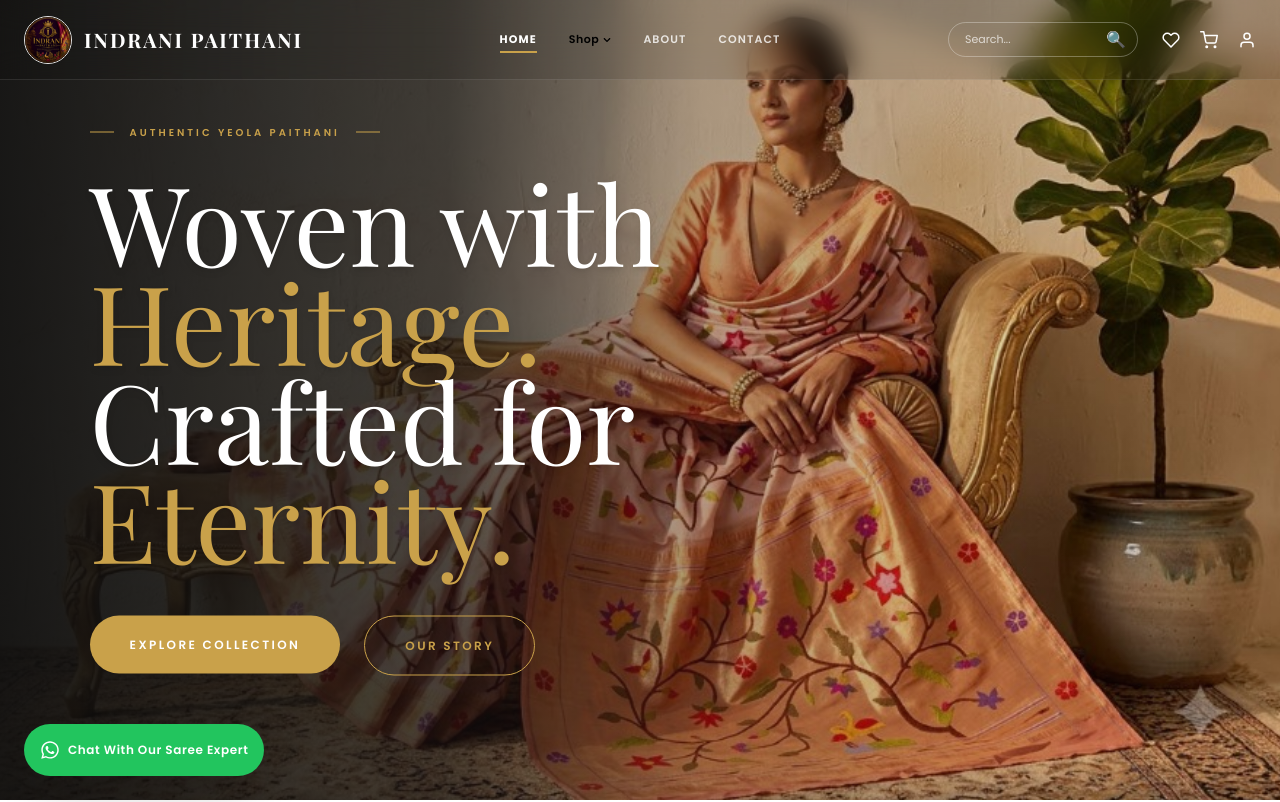
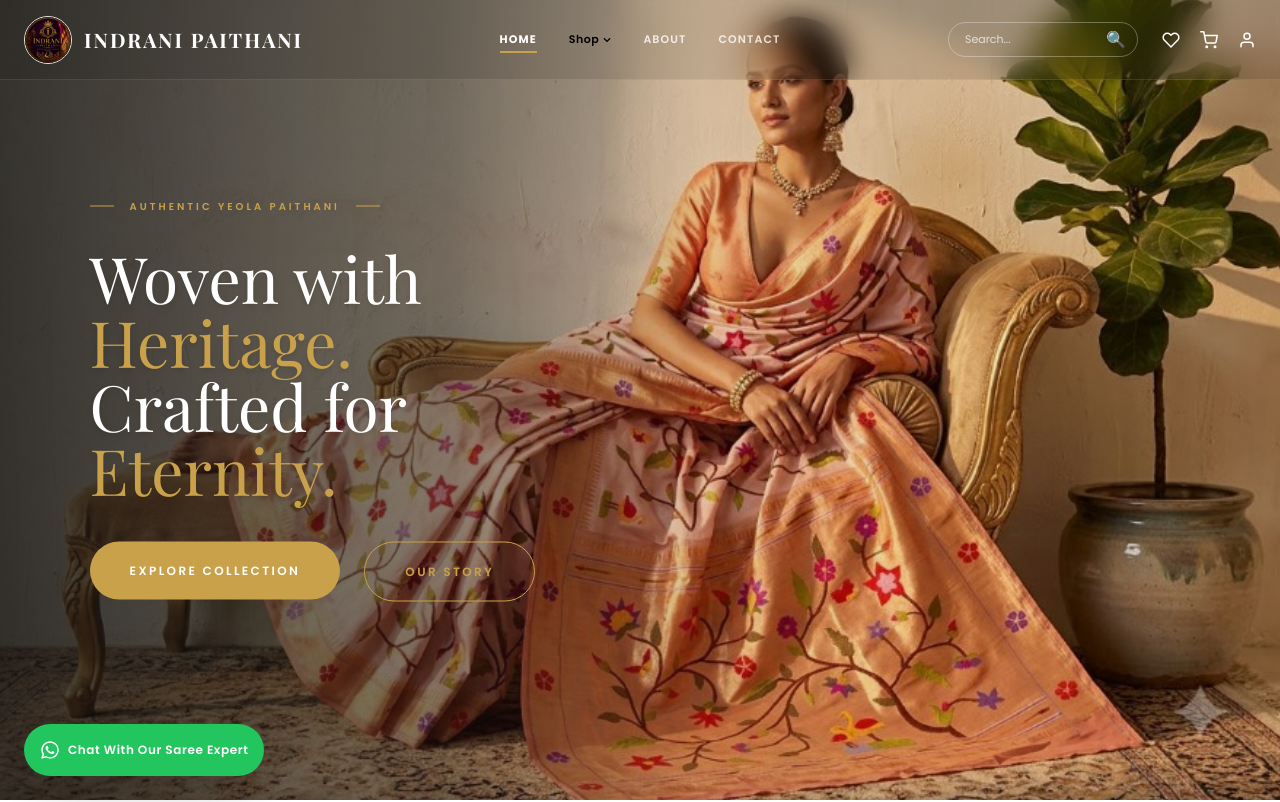
Before and after one commit to nandinidhonde07/indrani_paithani, a React (Vite) app: page / in a window 1280 px wide. Shown: the top 802 px of the page. Built offline with nearby package versions, Linux system fonts and the light colour scheme.

Commit message:
Soften hero gradient and reduce typography size to increase background visibility

```diff
--- a/src/pages/Home.jsx
+++ b/src/pages/Home.jsx
@@ -89,14 +89,14 @@
         }}
       />
 
-      {/* Dark Luxury Gradient Overlay - Left side heavily darkened */}
+      {/* Dark Luxury Gradient Overlay - Softer to show more image */}
       <div
         className="absolute inset-0 z-10"
-        style={{ background: 'linear-gradient(90deg, rgba(14,14,14,0.95) 0%, rgba(14,14,14,0.75) 35%, rgba(14,14,14,0.3) 55%, transparent 100%)' }}
+        style={{ background: 'linear-gradient(90deg, rgba(14,14,14,0.8) 0%, rgba(14,14,14,0.5) 35%, rgba(14,14,14,0.1) 55%, transparent 100%)' }}
       />
 
       {/* Hero Content positioned Left 7% and Vertically Centered */}
-      <div className="absolute top-1/2 -translate-y-1/2 left-[7%] w-full max-w-[620px] z-20 flex flex-col justify-start">
+      <div className="absolute top-1/2 -translate-y-1/2 left-[7%] w-full max-w-[500px] z-20 flex flex-col justify-start">
 
         {/* Small Label */}
         <motion.h4
@@ -115,12 +115,12 @@
           initial={{ opacity: 0, y: 30 }}
           animate={{ opacity: 1, y: 0 }}
           transition={{ duration: 1.5, delay: 0.4 }}
-          className="font-heading text-[72px] lg:text-[110px] leading-[0.9] text-white drop-shadow-md mb-12"
+          className="font-heading text-[52px] lg:text-[64px] leading-[1.0] font-normal text-white drop-shadow-md mb-10"
         >
           Woven with <br/>
-          <span className="text-[#C9A14A]">Heritage.</span><br/>
+          <span className="text-[#C9A14A] font-normal">Heritage.</span><br/>
           Crafted for <br/>
-          <span className="text-[#C9A14A]">Eternity.</span>
+          <span className="text-[#C9A14A] font-normal">Eternity.</span>
         </motion.h1>
 
         {/* CTA Buttons */}
```
